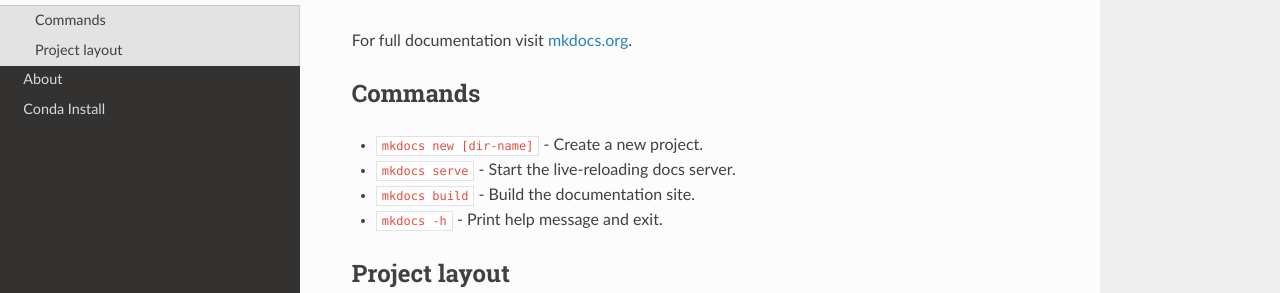
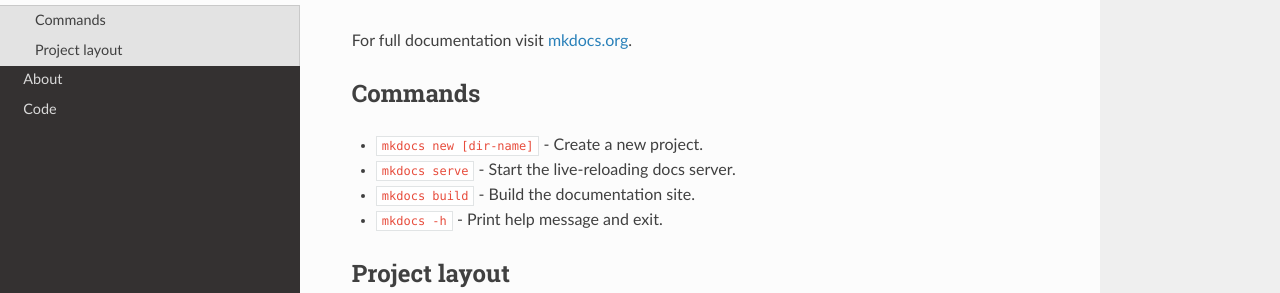
Before and after one commit to lanyun1103/mkdocs, an MkDocs documentation site: the page built from docs/index.md, in a window 1280 px wide. Shown: the part 131-424 px from the top of the page. Built offline with MkDocs 1.6.1, drawn with Linux system fonts in a browser that asks for light colours; nearby versions of some CDN libraries.

Commit message:
modify config

```diff
--- a/mkdocs.yml
+++ b/mkdocs.yml
@@ -3,5 +3,5 @@ site_url: https://docs.noaino.life/
 nav:
     - Home: index.md
     - About: about.md
-    - Conda Install: conda安装.md
+    - Code: Code/
 theme: readthedocs
```
